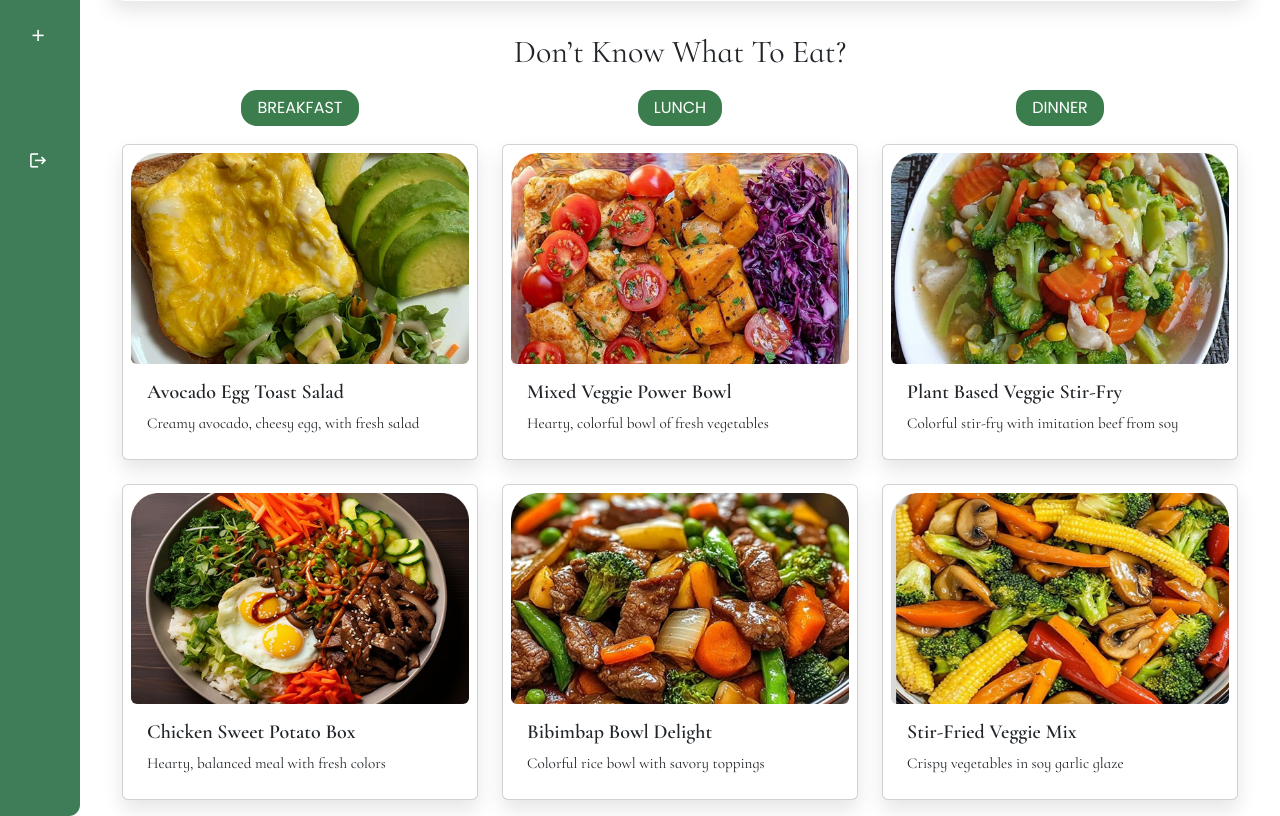
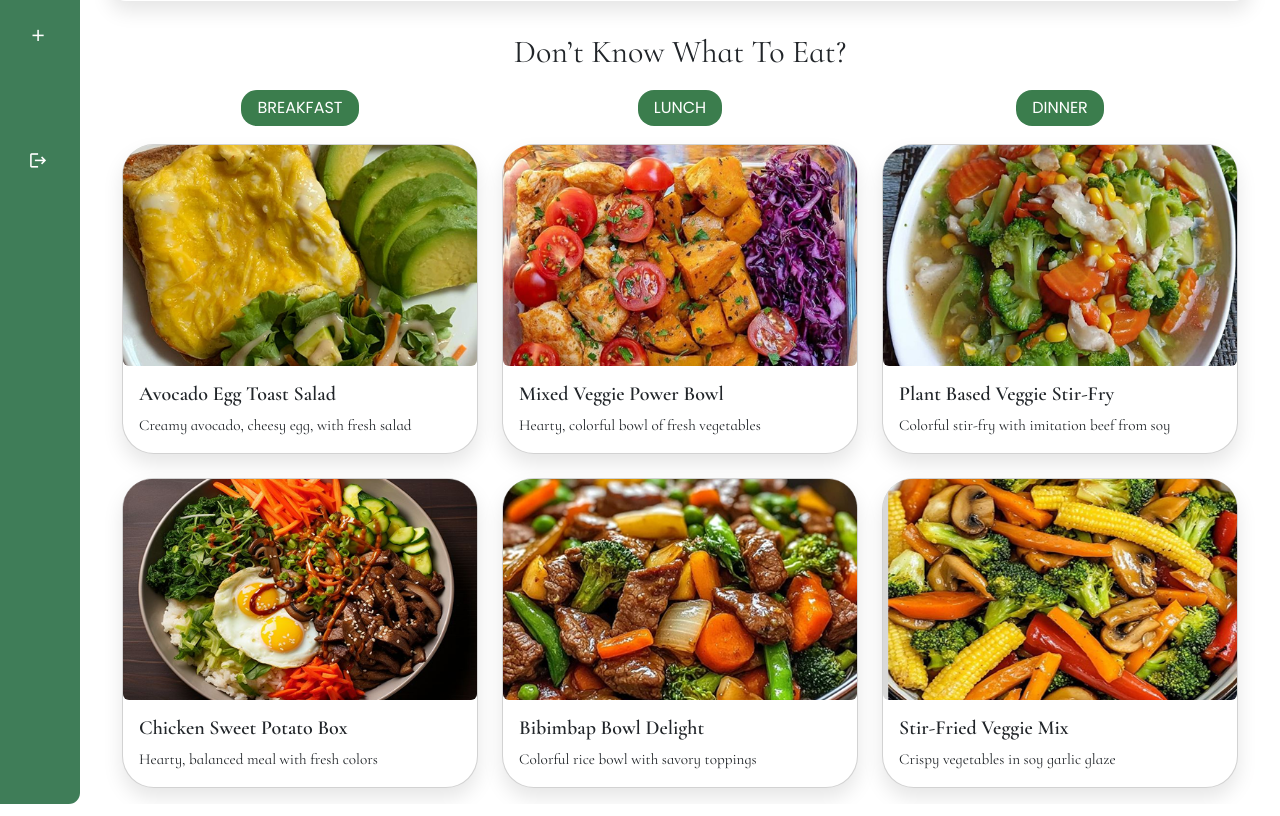
Before and after one commit to iceej08/damp-final-project, a PHP site: page /home.php in a window 1280 px wide. Shown: the part 339-1155 px from the top of the page. Run offline with PHP 8.4, Linux system fonts and the light colour scheme.

Commit message:
Update home.php

```diff
--- a/home.php
+++ b/home.php
@@ -127,7 +127,7 @@
 </div>
     <div class="row g-4">
       <div class="col-md-4">
-        <div class="card p-2">
+        <div class="card rounded-5">
           <img src="images/menubf1.png" class="card-img-top rounded" alt="Avocado Egg Toast Salad" />
           <div class="card-body">
             <h5 class="card-title">Avocado Egg Toast Salad</h5>
@@ -137,7 +137,7 @@
       </div>
 
       <div class="col-md-4">
-        <div class="card p-2">
+        <div class="card rounded-5">
           <img src="images/menubf2.png" class="card-img-top rounded" alt="Mixed Veggie Power Bowl" />
           <div class="card-body">
             <h5 class="card-title">Mixed Veggie Power Bowl</h5>
@@ -147,7 +147,7 @@
       </div>
 
       <div class="col-md-4">
-        <div class="card p-2">
+        <div class="card rounded-5">
           <img src="images/menulunch1.png" class="card-img-top rounded" alt="Plant Based Veggie Stir-Fry" />
           <div class="card-body">
             <h5 class="card-title">Plant Based Veggie Stir-Fry</h5>
@@ -157,7 +157,7 @@
       </div>
 
       <div class="col-md-4">
-        <div class="card p-2">
+        <div class="card rounded-5">
           <img src="images/menulunch2.png" class="card-img-top rounded" alt="Chicken Sweet Potato Box" />
           <div class="card-body">
             <h5 class="card-title">Chicken Sweet Potato Box</h5>
@@ -167,7 +167,7 @@
       </div>
 
       <div class="col-md-4">
-        <div class="card p-2">
+        <div class="card rounded-5">
           <img src="images/menudin1.png" class="card-img-top rounded" alt="Bibimbap Bowl Delight" />
           <div class="card-body">
             <h5 class="card-title">Bibimbap Bowl Delight</h5>
@@ -177,7 +177,7 @@
       </div>
 
       <div class="col-md-4">
-        <div class="card p-2">
+        <div class="card rounded-5">
           <img src="images/menudin2.png" class="card-img-top rounded" alt="Stir-Fried Veggie Mix" />
           <div class="card-body">
             <h5 class="card-title">Stir-Fried Veggie Mix</h5>
```
